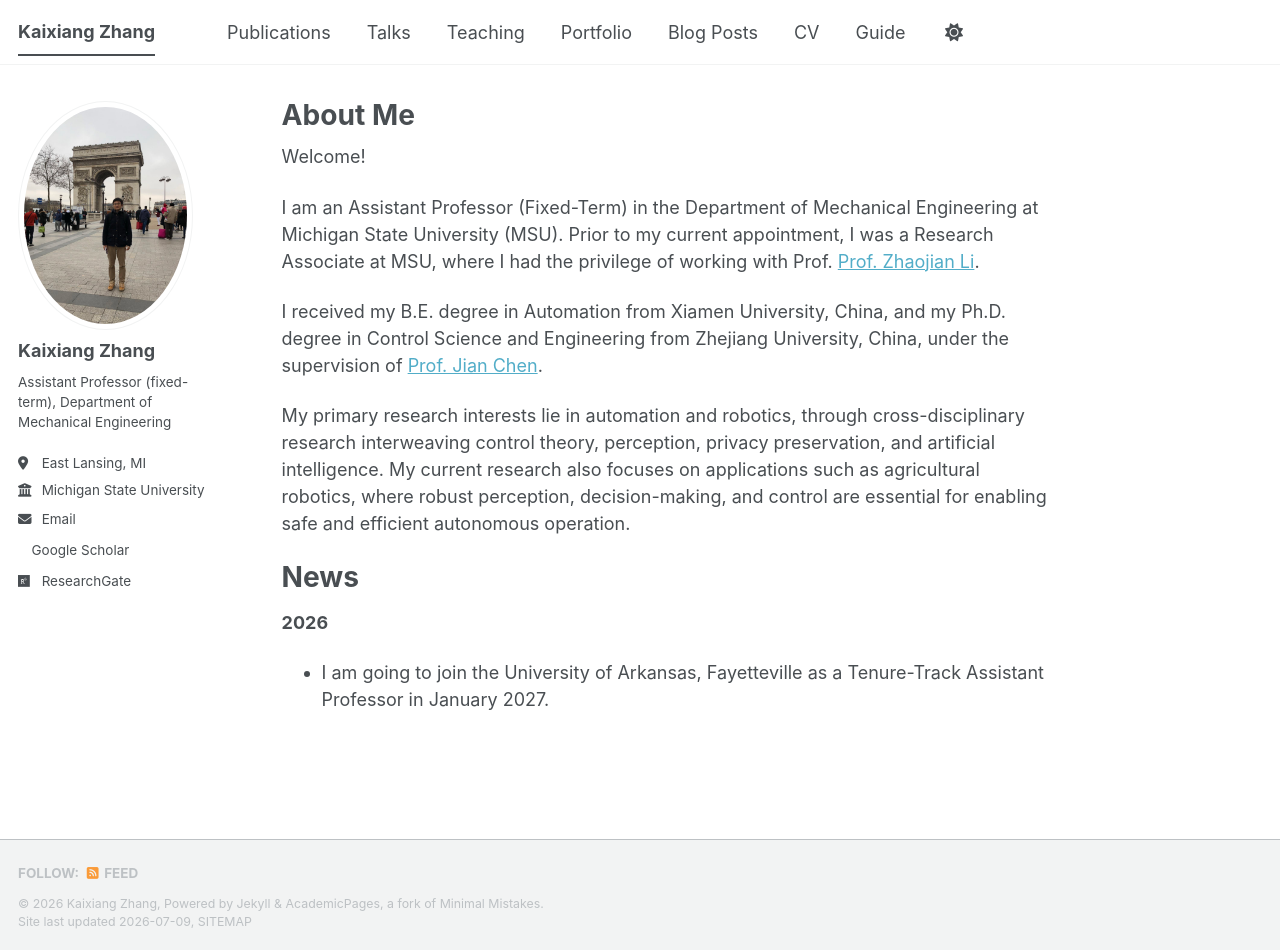
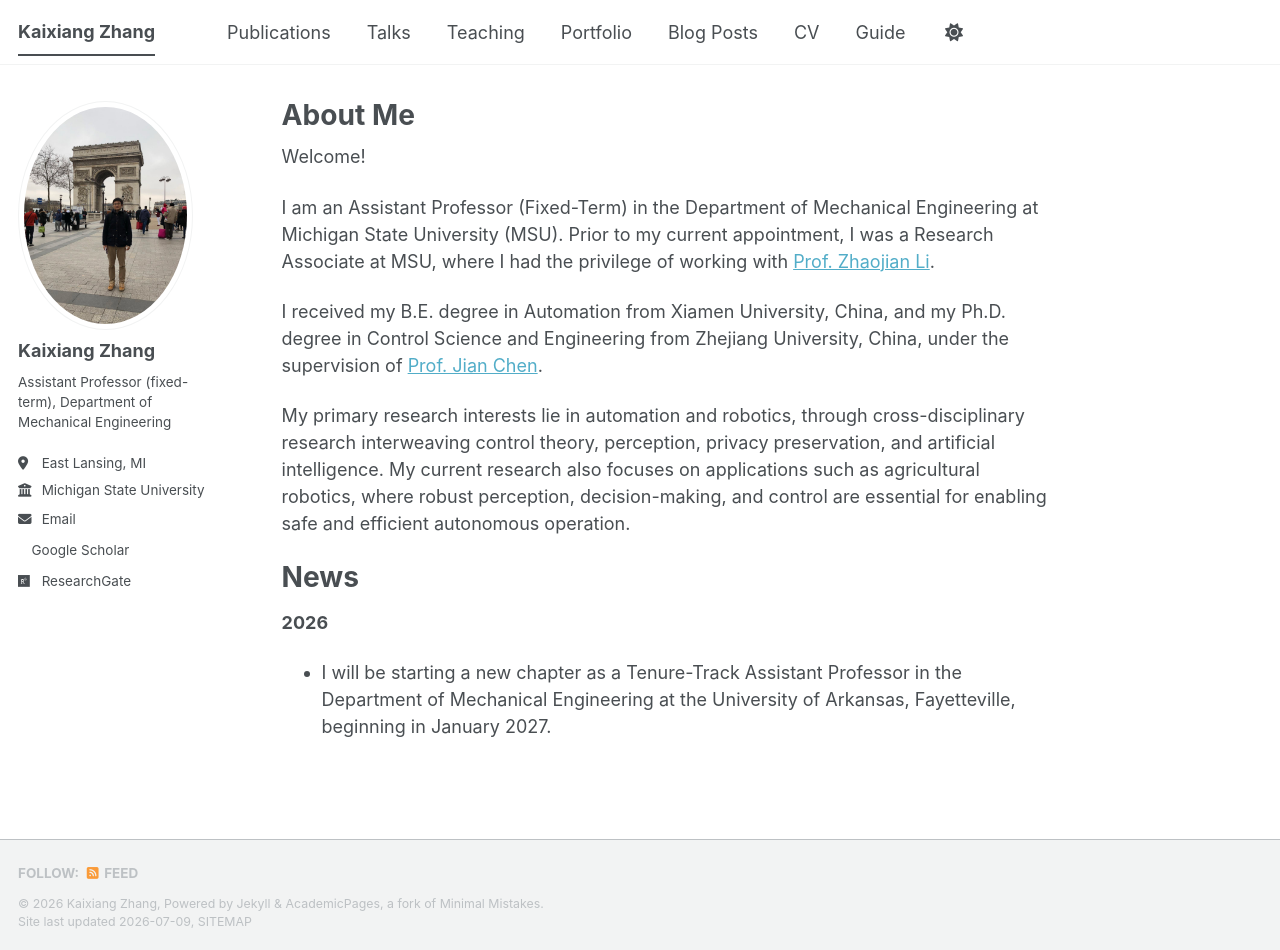
Before and after one commit to kaixiang-zhang91/kaixiang-zhang91.github.io, a Jekyll site: the page built from _pages/about.md, in a window 1280 px wide and 950 px high. Built offline with Jekyll 4.4.1, drawn with Linux system fonts in a browser that asks for light colours; a style sheet for code colours, icons or effects is not loaded.

Commit message:
Update about page with new appointment details

```diff
--- a/_pages/about.md
+++ b/_pages/about.md
@@ -9,7 +9,7 @@ redirect_from:
 
 Welcome!
 
-I am an Assistant Professor (Fixed-Term) in the Department of Mechanical Engineering at Michigan State University (MSU). Prior to my current appointment, I was a Research Associate at MSU, where I had the privilege of working with Prof. [Prof. Zhaojian Li](https://www.egr.msu.edu/rival/index.html).
+I am an Assistant Professor (Fixed-Term) in the Department of Mechanical Engineering at Michigan State University (MSU). Prior to my current appointment, I was a Research Associate at MSU, where I had the privilege of working with [Prof. Zhaojian Li](https://www.egr.msu.edu/rival/index.html).
 
 I received my B.E. degree in Automation from Xiamen University, China, and my Ph.D. degree in Control Science and Engineering from Zhejiang University, China, under the supervision of [Prof. Jian Chen](https://scholar.google.com/citations?hl=en&user=TwA1iewAAAAJ&view_op=list_works).
 
@@ -19,4 +19,4 @@ My primary research interests lie in automation and robotics, through cross-disc
 
 **2026**
 
-- I am going to join the University of Arkansas, Fayetteville as a Tenure-Track Assistant Professor in January 2027.
+- I will be starting a new chapter as a Tenure-Track Assistant Professor in the Department of Mechanical Engineering at the University of Arkansas, Fayetteville, beginning in January 2027.
```
